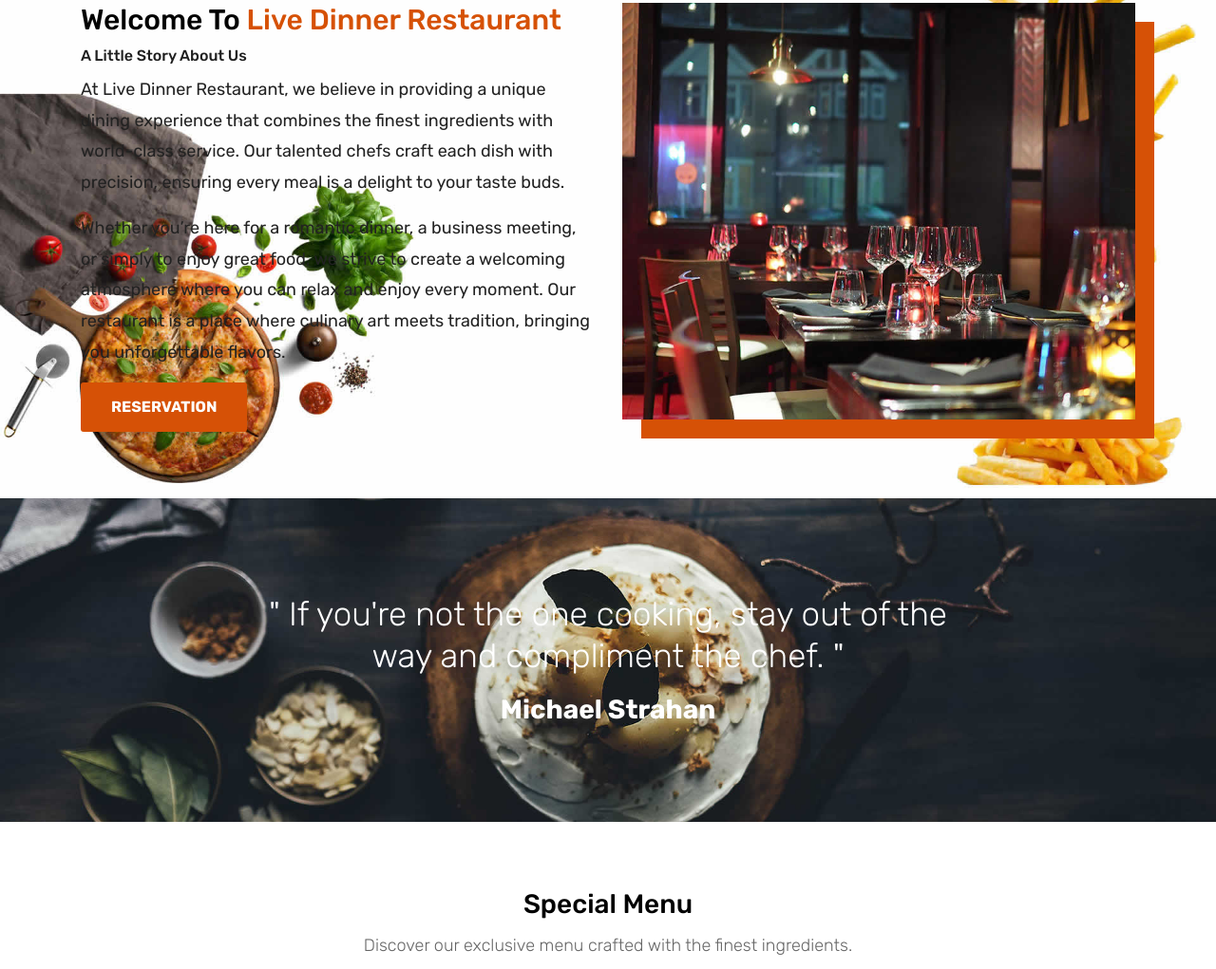
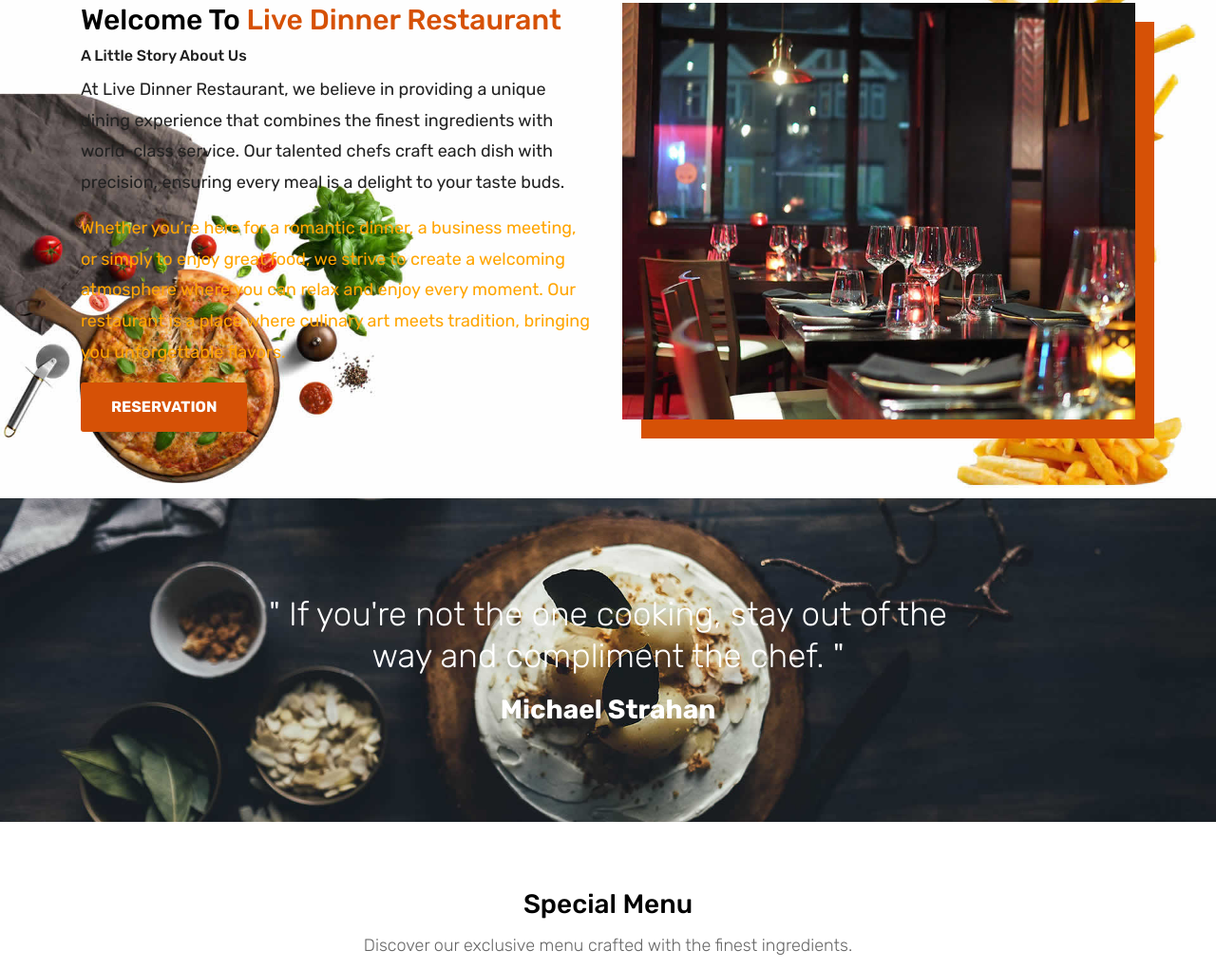
Before and after one commit to n2olivier/Project-work, a plain HTML site: page index.html in a window 1280 px wide. Shown: the part 867-1888 px from the top of the page at 95% size. Drawn offline with Linux system fonts and the light colour scheme.

Commit message:
Update index.html

```diff
--- a/index.html
+++ b/index.html
@@ -122,7 +122,7 @@
 						<h1>Welcome To <span>Live Dinner Restaurant</span></h1>
 						<h4>A Little Story About Us</h4>
 						<p>At Live Dinner Restaurant, we believe in providing a unique dining experience that combines the finest ingredients with world-class service. Our talented chefs craft each dish with precision, ensuring every meal is a delight to your taste buds.</p>
-						<p>Whether you’re here for a romantic dinner, a business meeting, or simply to enjoy great food, we strive to create a welcoming atmosphere where you can relax and enjoy every moment. Our restaurant is a place where culinary art meets tradition, bringing you unforgettable flavors.</p>
+						<p style="color: orange;">Whether you’re here for a romantic dinner, a business meeting, or simply to enjoy great food, we strive to create a welcoming atmosphere where you can relax and enjoy every moment. Our restaurant is a place where culinary art meets tradition, bringing you unforgettable flavors.</p>
 						<a class="btn btn-lg btn-circle btn-outline-new-white" href="#">Reservation</a>
 					</div>
 				</div>
```
